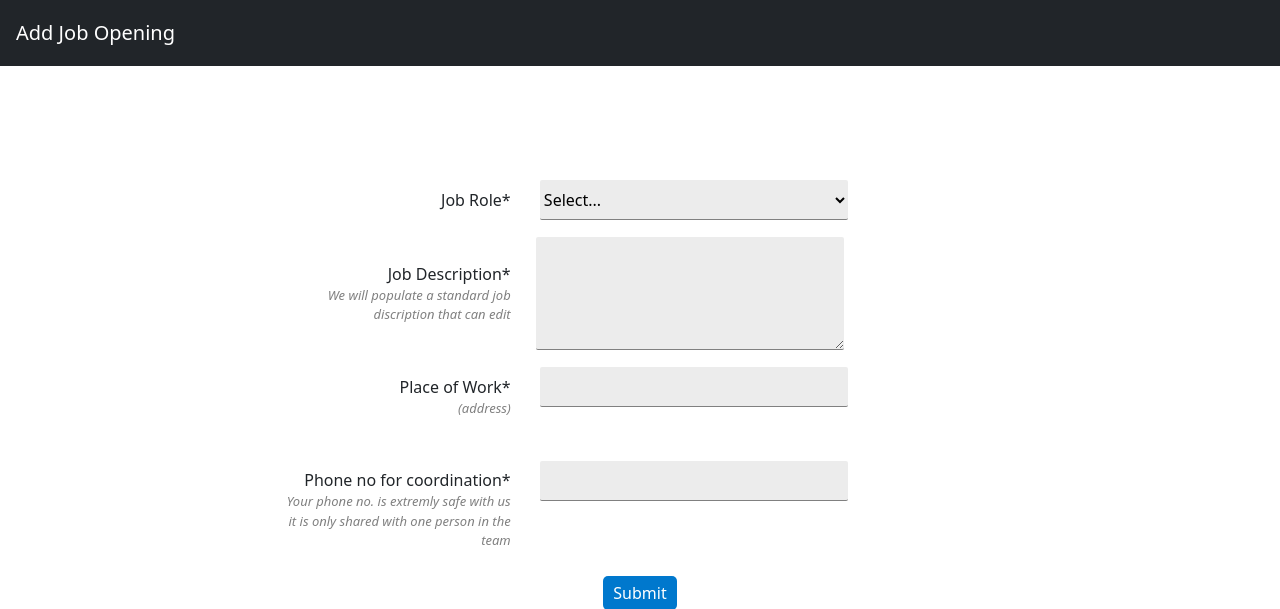
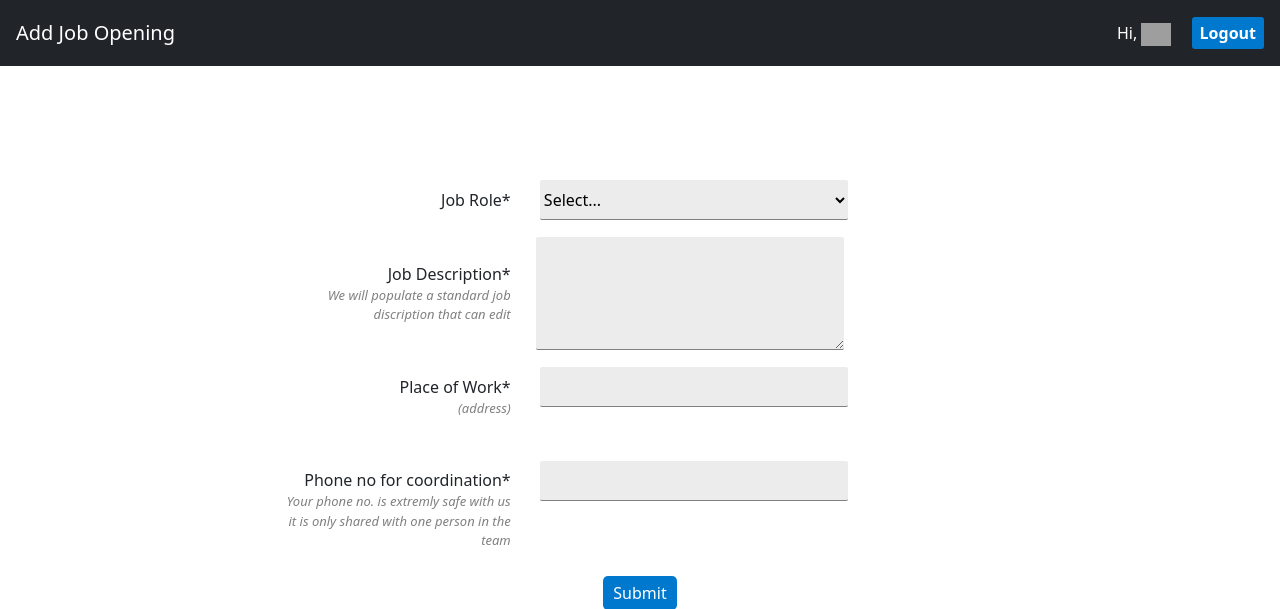
Before and after one commit to mayank190821/able_project, a Django app: page /addjobs in a window 1280 px wide. Shown: the top 609 px of the page. Run offline with Django 4.2, Linux system fonts and the light colour scheme; a user stored in the database is signed in; some libraries are stand-ins or nearby versions; grey boxes are pictures that could not be loaded.

Commit message:
added logout button and current user greet andname

```diff
--- a/templates/index.html
+++ b/templates/index.html
@@ -1,18 +1,31 @@
 <!DOCTYPE html>
 <html lang="en">
+
 <head>
     <meta charset="UTF-8">
     <meta http-equiv="X-UA-Compatible" content="IE=edge">
     <meta name="viewport" content="width=device-width, initial-scale=1.0">
     <link rel="stylesheet" href="../static/index.css">
-    <link href="https://cdn.jsdelivr.net/npm/bootstrap@5.1.3/dist/css/bootstrap.min.css" rel="stylesheet" integrity="sha384-1BmE4kWBq78iYhFldvKuhfTAU6auU8tT94WrHftjDbrCEXSU1oBoqyl2QvZ6jIW3" crossorigin="anonymous">
+    <link href="https://cdn.jsdelivr.net/npm/bootstrap@5.1.3/dist/css/bootstrap.min.css" rel="stylesheet"
+        integrity="sha384-1BmE4kWBq78iYhFldvKuhfTAU6auU8tT94WrHftjDbrCEXSU1oBoqyl2QvZ6jIW3" crossorigin="anonymous">
     <title>{% block title %}{% endblock title %}</title>
 </head>
+
 <body>
     <nav class="navbar navbar-dark bg-dark p-3">
         <span class="navbar-brand mb-0 h1">Add Job Opening</span>
-      </nav>
-      {% block body %} {% endblock body %}
-      <script src="https://kit.fontawesome.com/4d63232f4c.js" crossorigin="anonymous"></script>
+        <span style="color:white">Hi,
+            <img src="https://raw.githubusercontent.com/MartinHeinz/MartinHeinz/master/wave.gif" width="30px">
+            <span style="font-size: 20px;" class="me-1 ms-1">
+                <b>{{request.user.first_name}}</b>
+            </span>
+            <button class="logout ms-2 pe-2 pt-1 pb-1 ps-2"
+                style="border-radius:3px; color:white;outline: none;border: none; background-color:#0078cd;"><a
+                    href="/logout" style="text-decoration: none; color:white;font-weight: 700; width: inherit; height: inherit;">Logout</a></button>
+        </span>
+    </nav>
+    {% block body %} {% endblock body %}
+    <script src="https://kit.fontawesome.com/4d63232f4c.js" crossorigin="anonymous"></script>
 </body>
+
 </html>
```
